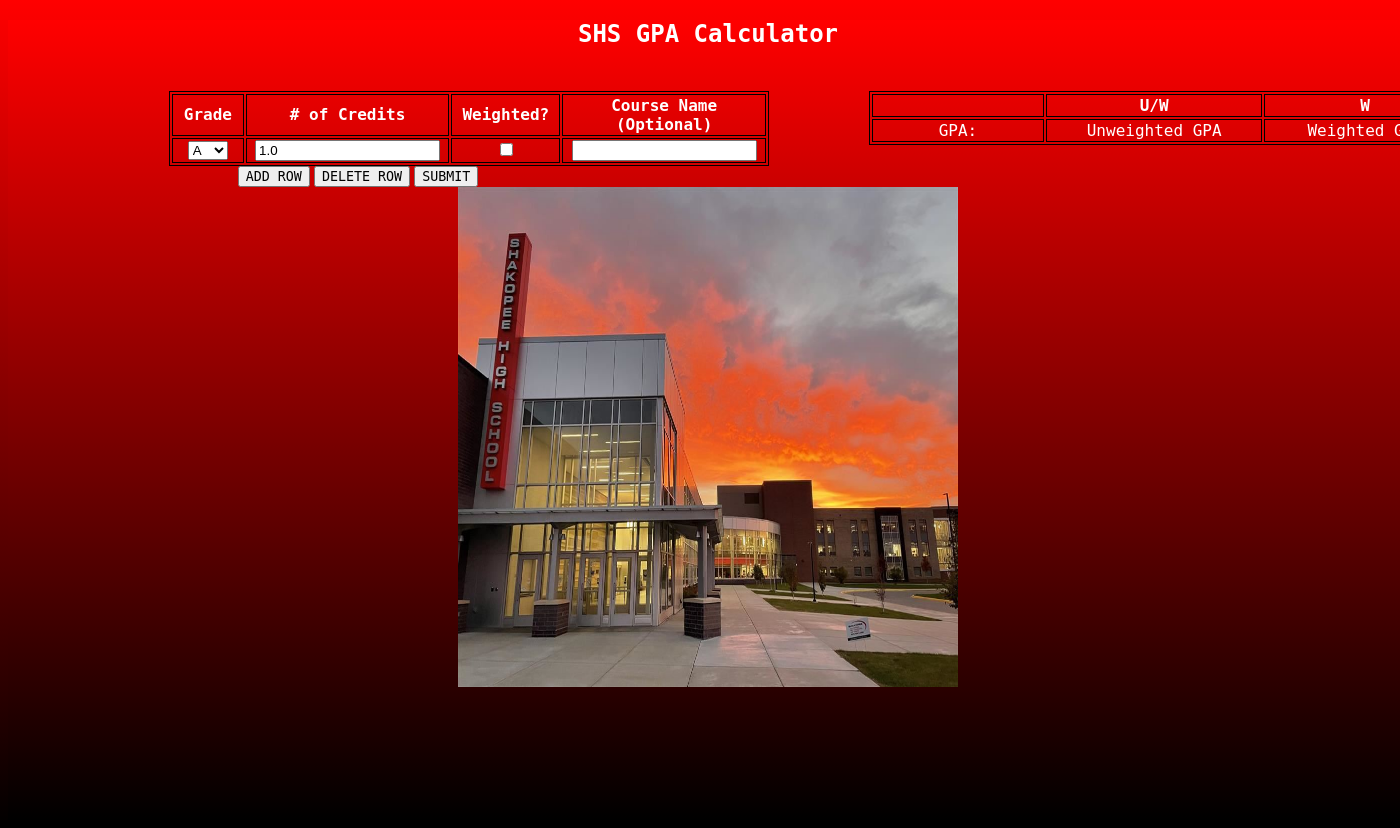
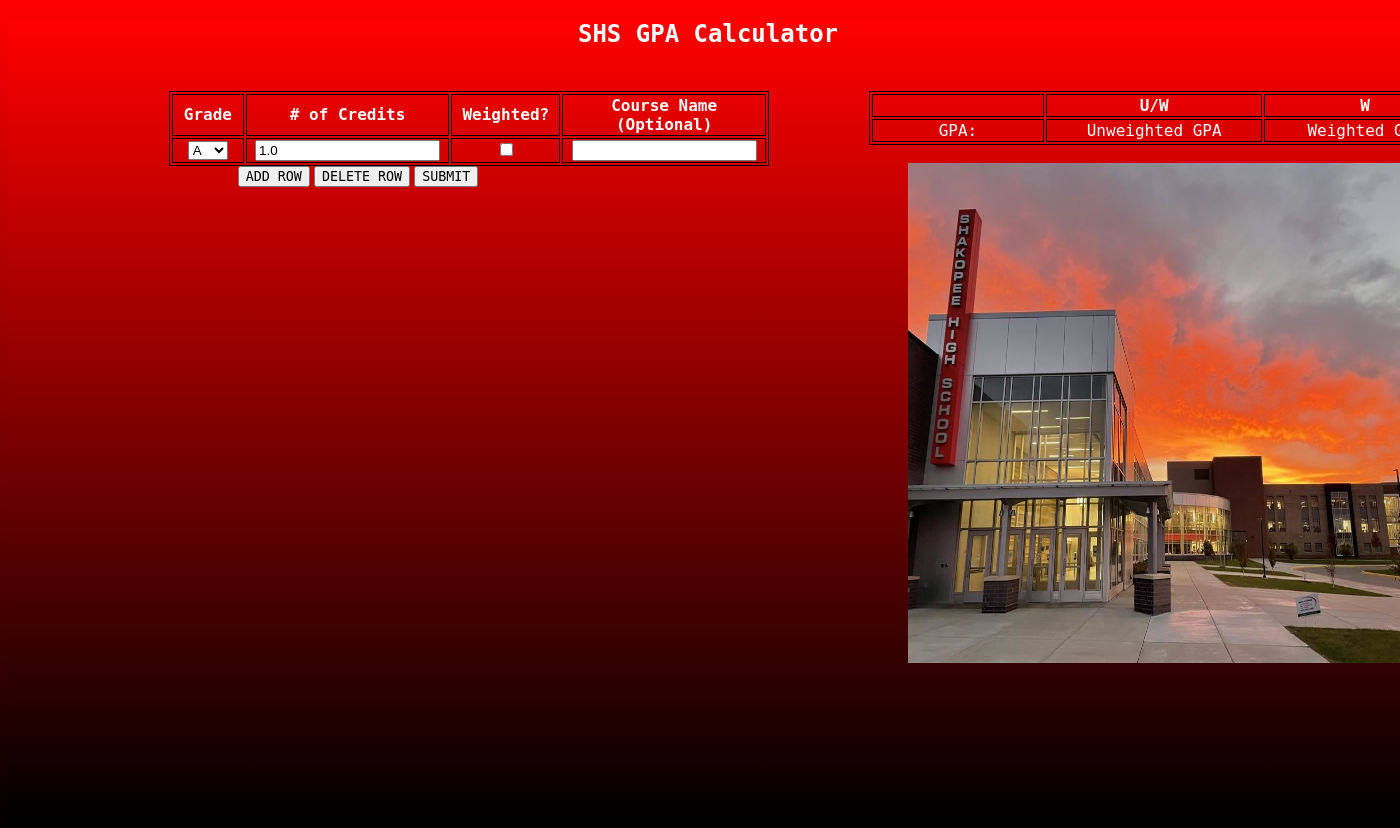
Before and after one commit to TYSHAKO1/TECHINNOVATION1, a PHP site: page / in a window 1400 px wide; the page is wider, and only the part inside the window is pictured. Run offline with PHP 8.4, Linux system fonts and the light colour scheme; some libraries are stand-ins or nearby versions.

Commit message:
imagemove

```diff
--- a/web/css/style.css
+++ b/web/css/style.css
@@ -96,3 +96,7 @@ clear: both;
 .container:hover .hover {
   opacity: 1;
 }
+
+.margin {
+  margin-left: 200px;
+}
--- a/web/index.html
+++ b/web/index.html
@@ -68,6 +68,8 @@
             </tr>
           </tbody>
         </table>
+        <br>
+        <img src="res/SHS.jpeg" class="margin" style="width:500px;height:500px;">
         <script src="js/scripts.js"></script>
         <!-- <script src="js/script.min.js"></script> -->
       </div>
@@ -77,10 +79,4 @@
 
   </body>
 
-  <footer>
-    <img src="res/SHS.jpeg" style="width:500px;height:500px;">
-
-
-  </footer>
-
 </html>
```
